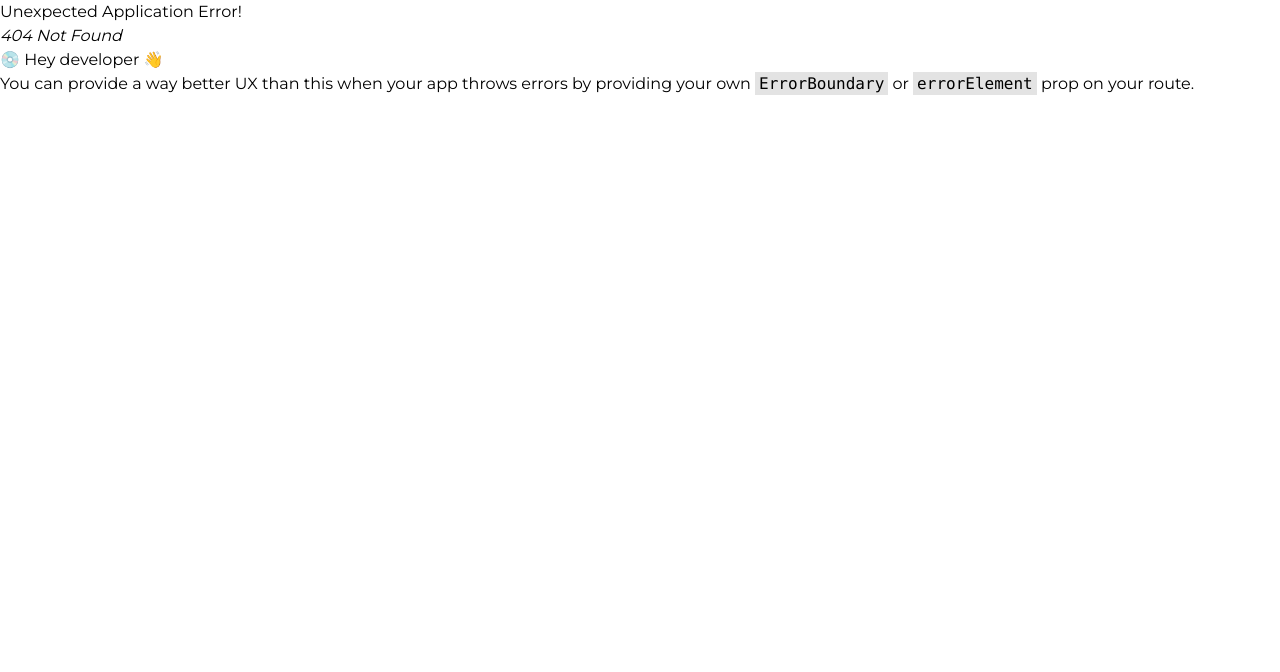
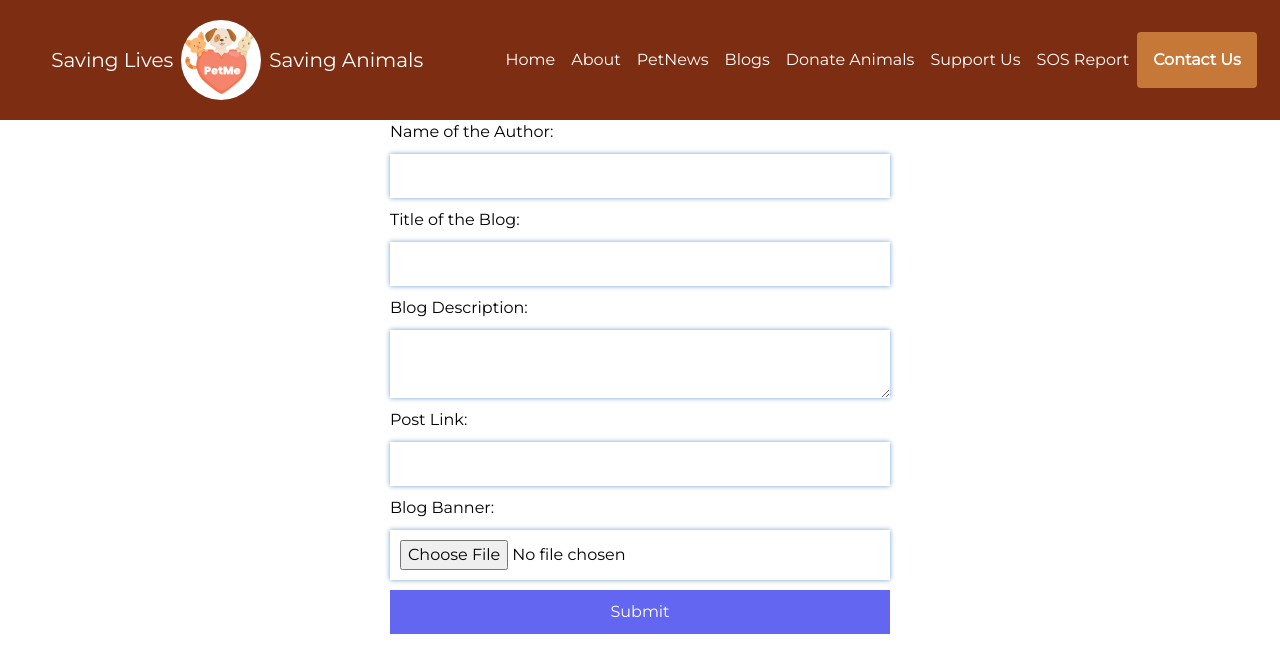
Before and after one commit to akshitagupta15june/PetMe, a React (Vite) app: page /create-blog-post in a window 1280 px wide. Before the commit this address had no page. Shown: the top 672 px of the page. Built offline with nearby package versions, Linux system fonts and the light colour scheme.

Commit message:
Blog Submission Form
Added submission form to save blog data in the database

```diff
--- /dev/null
+++ b/src/components/Blog/BlogSubmissionBox.jsx
@@ -0,0 +1,26 @@
+import React from 'react';
+import { useNavigate } from 'react-router-dom';
+
+function BlogSubmissionBox(){
+    const navigate = useNavigate();
+
+    const boxStyle = {
+        display: 'flex',
+        justifyContent: 'center',
+        alignItems: 'center',
+        height: '15vh',
+        fontSize: '2vh'
+    };
+
+    const handleClick = () => {
+        navigate('/create-blog-post');
+    };
+
+    return (
+        <div style={boxStyle}>
+            Have an article, <span onClick={handleClick} style={{color: 'blue', cursor: 'pointer'}}>click here </span> to publish your article
+        </div>
+    );
+}
+
+export default BlogSubmissionBox;
--- a/src/main.jsx
+++ b/src/main.jsx
@@ -13,6 +13,7 @@ import Blog from './pages/Blog';
 import SupportUs from './pages/SupportUs';
 import Report from './pages/Report';
 import ContactUs from './pages/ContactUs';
+import BlogPostForm from './pages/BlogPostForm';
 
 const router = createBrowserRouter([
   {
@@ -30,6 +31,10 @@ const router = createBrowserRouter([
   {
     path: '/blogs',
     element: <Blog />,
+  },
+  {
+    path:'/create-blog-post',
+    element:<BlogPostForm />
   },
   {
     path: '/donate',
--- a/src/pages/Blog.jsx
+++ b/src/pages/Blog.jsx
@@ -2,11 +2,13 @@ import React from 'react';
 import Footer from '../components/Footer';
 import Header from '../components/Header';
 import { BlogTemplate } from '../components/Blog';
+import BlogSubmissionBox from '../components/Blog/BlogSubmissionBox';
 
 function Blog() {
   return (
     <>
       <Header />
+      <BlogSubmissionBox />
       <main className="flex flex-col w-full justify-center">
         <BlogTemplate />
       </main>
--- /dev/null
+++ b/src/pages/BlogPostForm.jsx
@@ -0,0 +1,89 @@
+import { useState } from 'react'
+import React from 'react'
+import Header from '../components/Header'
+const BlogPostForm = () => {
+    const [form, setForm] = useState({
+        author: '',
+        title: '',
+        description: '',
+        post: '',
+        picture: null
+    });
+
+    const handleChange = (e) => {
+        if (e.target.name === 'picture') {
+            setForm({
+                ...form,
+                [e.target.name]: e.target.files[0]
+            });
+        } else {
+            setForm({
+                ...form,
+                [e.target.name]: e.target.value
+            });
+        }
+    };
+
+    const handleSubmit = (e) => {
+        e.preventDefault();
+        console.log(form);
+    };
+
+    const formStyle = {
+        display: 'flex',
+        flexDirection: 'column',
+        maxWidth: '500px',
+        margin: '0 auto'
+    };
+
+    const inputStyle = {
+        margin: '10px 0',
+        padding: '10px',
+        fontSize: '16px',
+        boxShadow: '0 0 5px #719ECE'
+    };
+
+    const buttonStyle = {
+        padding: '10px 20px',
+        fontSize: '16px',
+        border: 'none',
+        cursor: 'pointer'
+    };
+
+    const fieldStyle = {
+        display: 'flex',
+        flexDirection: 'column'
+    };
+
+    return (
+        <>
+        <Header />
+        <form onSubmit={handleSubmit} style={formStyle}>
+            <div style={fieldStyle}>
+                <label>Name of the Author:</label>
+                <input type="text" name="author" value={form.author} onChange={handleChange} style={inputStyle} />
+            </div>
+            <div style={fieldStyle}>
+                <label>Title of the Blog:</label>
+                <input type="text" name="title" value={form.title} onChange={handleChange} style={inputStyle} />
+            </div>
+            <div style={fieldStyle}>
+                <label>Blog Description:</label>
+                <textarea name="description" value={form.description} onChange={handleChange} style={inputStyle} />
+            </div>
+            <div style={fieldStyle}>
+                <label>Post Link:</label>
+                <input type="url" name="post" value={form.post} onChange={handleChange} style={inputStyle} />
+            </div>
+            <div style={fieldStyle}>
+                <label>Blog Banner:</label>
+                <input type="file" name="picture" onChange={handleChange} style={inputStyle} />
+            </div>
+            <button type="submit" className='text-white bg-indigo-500'style={buttonStyle}>Submit</button>
+        </form></>
+    );
+}
+
+
+
+export default BlogPostForm
```
